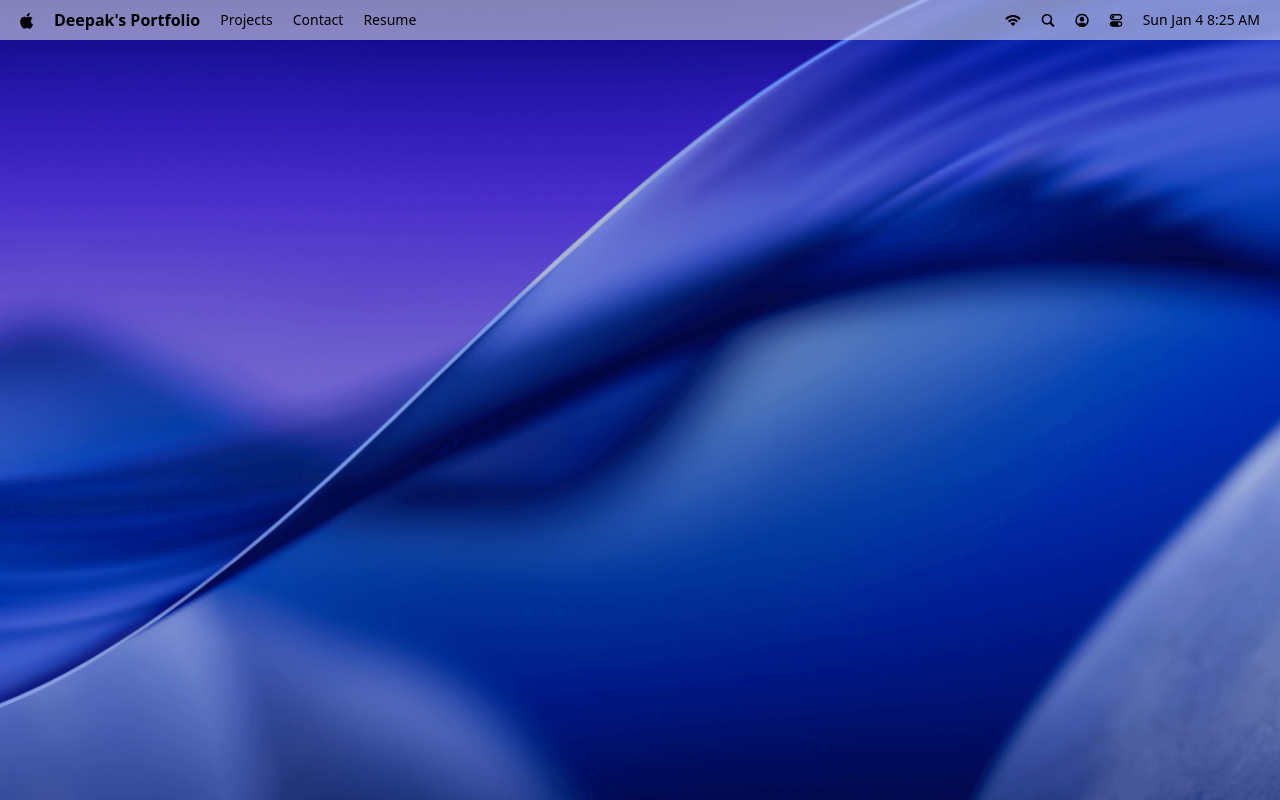
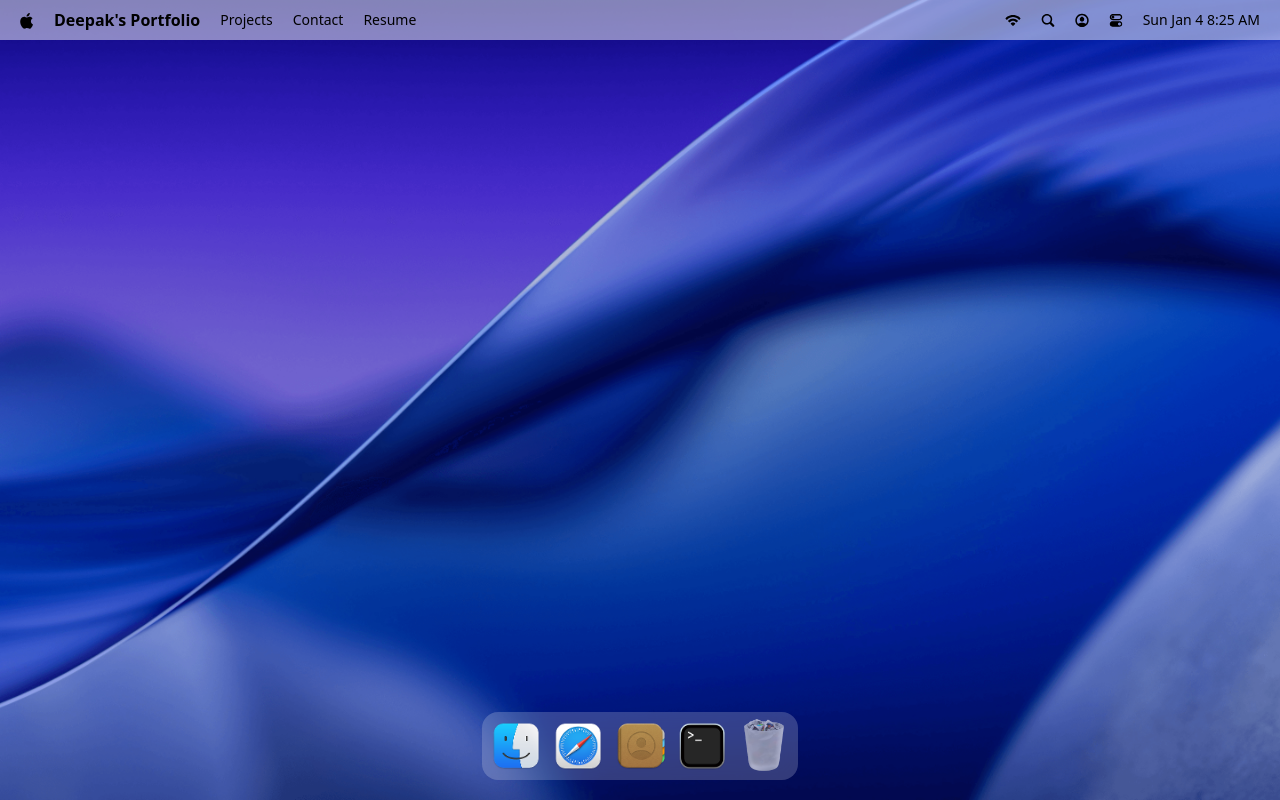
Before and after one commit to deepakgudi-pixel/portoflio, a React (Vite) app: page / in a window 1280 px wide. Built offline with nearby package versions, Linux system fonts and the light colour scheme; a web font is replaced by a local one.

Commit message:
feature/dock

```diff
--- a/package.json
+++ b/package.json
@@ -10,10 +10,13 @@
     "preview": "vite preview"
   },
   "dependencies": {
+    "@gsap/react": "^2.1.2",
     "@tailwindcss/vite": "^4.1.18",
     "dayjs": "^1.11.19",
+    "gsap": "^3.14.2",
     "react": "^19.2.0",
     "react-dom": "^19.2.0",
+    "react-tooltip": "^5.30.0",
     "tailwindcss": "^4.1.18"
   },
   "devDependencies": {
--- a/src/App.jsx
+++ b/src/App.jsx
@@ -1,9 +1,10 @@
-import Navbar from "#components/Navbar"
+import { Navbar , Dock } from "#components"
 
 const App = () => {
     return (
       <main>
           <Navbar />
+          <Dock />
       </main>
     )
 }
--- /dev/null
+++ b/src/components/Dock.jsx
@@ -0,0 +1,97 @@
+import {useRef} from "react"
+import { Tooltip } from 'react-tooltip'
+import gsap from 'gsap';
+
+import { dockApps } from "#constants"
+import {useGSAP} from "@gsap/react";
+
+const Dock = () => {
+
+    const dockRef = useRef();
+
+    useGSAP(()=> {
+        const dock = dockRef.current;
+        if(!dock) return;
+
+        const icons = dock.querySelectorAll('.dock-icon');
+
+        const animateIcons = (mouseX) => {
+            const {left} = dock.getBoundingClientRect();
+
+            icons.forEach((icon) => {
+                const { left: iconLeft, width} = icon.getBoundingClientRect();
+                const center = iconLeft - left + width / 2;
+                const distance = Math.abs(mouseX - center);
+
+                const intensity = Math.exp(-(distance ** 2) / 20000);
+
+                gsap.to(icon, {
+                    scale: 1 + 0.25 * intensity,
+                    y: -15 * intensity,
+                    duration: 0.2,
+                    ease: "power1.out",
+                });
+
+            });
+
+        };
+
+        const handleMouseMove = (e) => {
+            const { left } = dock.getBoundingClientRect();
+
+            animateIcons(e.clientX - left)
+        };
+
+        const resetIcons = () => icons.forEach((icon) =>
+         gsap.to(icon, {
+             scale: 1,
+             y: 0,
+             duration: 0.3,
+             ease: "power1.out",
+         })
+        );
+
+        dock.addEventListener('mousemove', handleMouseMove);
+        dock.addEventListener('mouseleave', resetIcons);
+
+        return () => {
+            dock.removeEventListener('mousemove', handleMouseMove);
+            dock.removeEventListener('mouseleave', resetIcons);
+        };
+
+    }, []);
+
+    const  toggleApp = (app) => {}
+
+    return (
+        <section id={"dock"}>
+
+            <div ref={dockRef} className={'dock-container'}>
+                {dockApps.map(({id, name, icon, canOpen})=>(
+                    <div key={id} className={'relative flex justify-center'}>
+                        <button
+                            type={'button'}
+                            className={'dock-icon'}
+                            aria-label={name}
+                            data-tooltip-id={'dock-tooltip'}
+                            data-tooltip-content={name}
+                            data-tooltip-delay-show={150}
+                            disabled={!canOpen}
+                            onClick={() => toggleApp({ id, canOpen })}
+                        >
+                            <img
+                              src={`/images/${icon}`}
+                              alt={name}
+                              loading={'lazy'}
+                              className={canOpen ? "" : "opacity-60" }
+                            />
+                        </button>
+                    </div>
+                ))}
+                <Tooltip id={'dock-tooltip'} place={'top'} className={'tooltip'} />
+            </div>
+
+        </section>
+    )
+}
+export default Dock
--- /dev/null
+++ b/src/components/index.js
@@ -0,0 +1,5 @@
+import Navbar from "#components/Navbar";
+import Dock from "#components/Dock";
+
+
+export { Navbar, Dock}
--- a/src/constants/index.js
+++ b/src/constants/index.js
@@ -48,12 +48,12 @@
         icon: "safari.png",
         canOpen: true,
     },
-    {
-        id: "photos",
-        name: "Gallery", // was "Photos"
-        icon: "photos.png",
-        canOpen: true,
-    },
+    // {
+    //     id: "photos",
+    //     name: "Gallery", // was "Photos"
+    //     icon: "photos.png",
+    //     canOpen: true,
+    // },
     {
         id: "contact",
         name: "Contact", // or "Get in touch"
```
Also changed, not shown: 1 other file (tests, documents, lock files or other folders).
